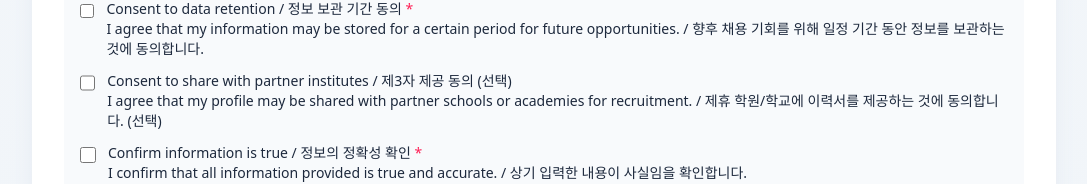
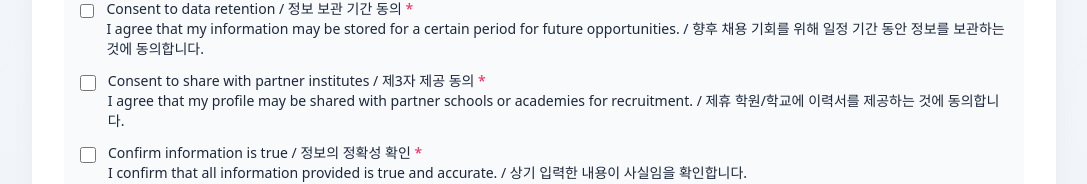
Before and after one commit to 82orez/drf_friending, a Next.js app in the folder frontend/: page /teacher/application in a window 1280 px wide. Shown: the part 2563-2747 px from the top of the page, without its empty margins (96-1183 px from the left). Built offline with nearby package versions, Linux system fonts and the light colour scheme; no server answers.

Commit message:
teacher applications - status minor - 2

```diff
--- a/frontend/src/app/teacher/application/page.tsx
+++ b/frontend/src/app/teacher/application/page.tsx
@@ -316,6 +316,7 @@ export default function TeacherApplicationPage() {
     // 동의 항목
     if (!form.consentPersonalData) newErrors.consentPersonalData = "This consent is required. / 필수 동의 항목입니다.";
     if (!form.consentDataRetention) newErrors.consentDataRetention = "This consent is required. / 필수 동의 항목입니다.";
+    if (!form.consentThirdParty) newErrors.consentThirdParty = "This consent is required. / 필수 동의 항목입니다.";
     if (!form.confirmationInfoTrue) newErrors.confirmationInfoTrue = "This confirmation is required. / 필수 확인 항목입니다.";
 
     setErrors(newErrors);
@@ -1053,9 +1054,11 @@ export default function TeacherApplicationPage() {
                     className="mt-1 h-4 w-4 rounded border-slate-300 text-slate-900 focus:ring-slate-900"
                   />
                   <span>
-                    <span className="font-medium">Consent to share with partner institutes / 제3자 제공 동의 (선택)</span>
+                    <span className="font-medium">
+                      Consent to share with partner institutes / 제3자 제공 동의<span className="text-rose-500"> *</span>
+                    </span>
                     <br />I agree that my profile may be shared with partner schools or academies for recruitment. / 제휴 학원/학교에 이력서를
-                    제공하는 것에 동의합니다. (선택)
+                    제공하는 것에 동의합니다.
                   </span>
                 </label>
                 {renderError("consentThirdParty")}
--- a/frontend/src/components/MyProfile.tsx
+++ b/frontend/src/components/MyProfile.tsx
@@ -283,7 +283,7 @@ export default function MyProfile() {
               <button
                 onClick={() => router.push("/teacher/application")}
                 className="w-full rounded-md border border-transparent bg-indigo-600 px-4 py-2 font-medium text-white shadow-sm hover:bg-indigo-700 focus:ring-2 focus:ring-indigo-500 focus:ring-offset-2 focus:outline-none">
-                Fill out / Edit teacher application
+                Fill out teacher application
               </button>
             </div>
           </div>
```
